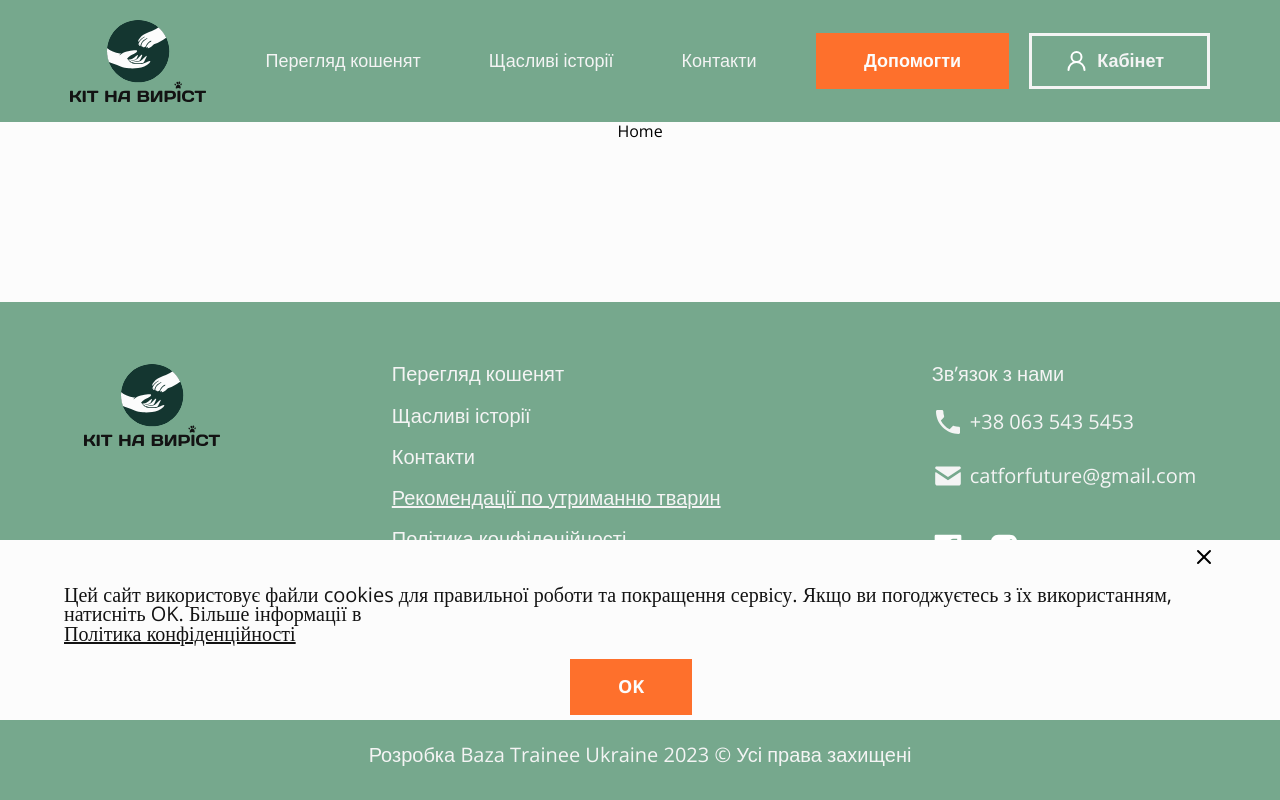
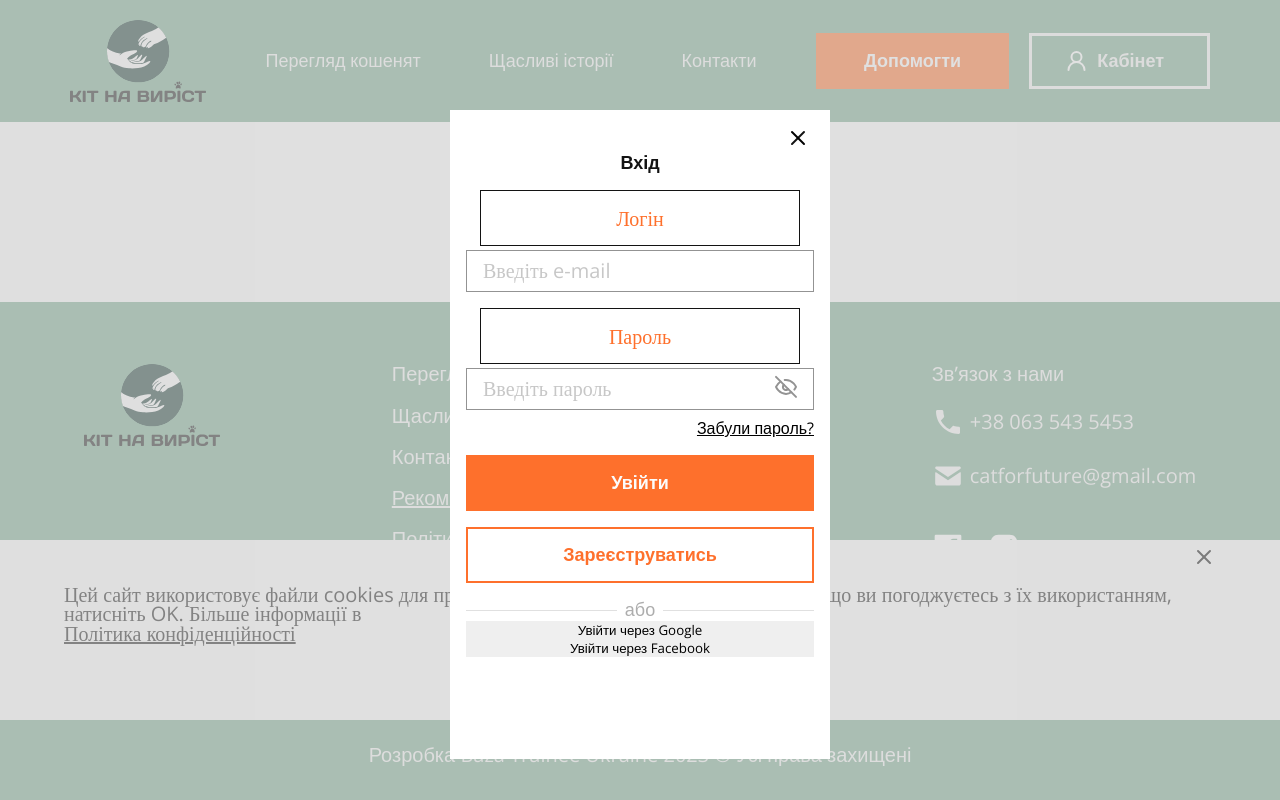
Before and after one commit to baza-trainee/cat_for_future, a React (Vite) app: page / in a window 1280 px wide. Both pictures are taken after a click on the button "Вхід". Built offline with nearby package versions, Linux system fonts and the light colour scheme.

Commit message:
feat/add open-close Login popup functionality and styles for animation this popup

```diff
--- a/src/components/Header/Header.tsx
+++ b/src/components/Header/Header.tsx
@@ -12,13 +12,15 @@ import { ReactComponent as BurgerMenuClose } from 'src/assets/icons/header/burge
 
 interface HeaderProps {
 	onOpenModalDonate: () => void;
+	onOpenLoginWindow: (boolean: boolean) => void;
 }
-const Header: React.FC<HeaderProps> = ({ onOpenModalDonate }) => {
+const Header: React.FC<HeaderProps> = ({ onOpenModalDonate, onOpenLoginWindow }) => {
 	const [isLogin, setIsLogin] = useState<boolean>(false);
 	const [isOpenBurgerMenu, setIsOpenBurgerMenu] = useState<boolean>(false);
 
 	const handleIsLogin = () => {
 		setIsLogin((prev) => !prev);
+		!isLogin ? onOpenLoginWindow(true) : null;
 	};
 
 	const handleIsOpenBurgerMenu = () => {
--- a/src/components/Layout/Layout.tsx
+++ b/src/components/Layout/Layout.tsx
@@ -5,9 +5,11 @@ import Header from '../Header/Header';
 import Footer from '../Footer/Footer';
 import CookieConsentBanner from '../CookieConsentBanner/CookieConsentBanner';
 import ModalDonate from '../ModalDonate/ModalDonate';
+import Login from '../Login/Login';
 
 const Layout: React.FC = () => {
 	const [isModalOpen, setIsModalOpen] = useState<boolean>(false);
+	const [isLoginWindOpen, setIsLoginWindOpen] = useState<boolean>(false);
 
 	const openModal = () => {
 		setIsModalOpen(true);
@@ -21,7 +23,8 @@ const Layout: React.FC = () => {
 		<div className={s.wrapper}>
 			<CookieConsentBanner />
 			{isModalOpen && <ModalDonate onClose={closeModal} />}
-			<Header onOpenModalDonate={openModal} />
+			<Login onCloseLoginWindow={setIsLoginWindOpen} isLoginWindOpen={isLoginWindOpen} />
+			<Header onOpenModalDonate={openModal} onOpenLoginWindow={setIsLoginWindOpen} />
 			<main className={s.main}>
 				<Outlet />
 			</main>
--- a/src/components/Login/Login.module.scss
+++ b/src/components/Login/Login.module.scss
@@ -2,10 +2,16 @@
 @use 'src/styles/mixins' as *;
 
 .login {
-	position: relative;
-	z-index: 1100;
+	visibility: hidden;
+	opacity: 0;
+	transition: all 0.3s ease-in-out;
+	&_active {
+		opacity: 1;
+		visibility: visible;
+	}
 	&_overlay {
 		position: fixed;
+		z-index: 1100;
 		width: 100%;
 		height: 100%;
 		top: 0;
--- a/src/components/Login/Login.tsx
+++ b/src/components/Login/Login.tsx
@@ -15,8 +15,19 @@ const secondaryBtnStyle = {
 	backgroundColor: 'transparent'
 }
 
-const Login: FC = () => {
+interface LoginProps {
+	onCloseLoginWindow: (boolean: boolean) => void;
+	isLoginWindOpen: boolean;
+}
+
+const Login: FC<LoginProps> = ({ onCloseLoginWindow, isLoginWindOpen }) => {
 	const [onShowPass, setOnShowPass] = useState<boolean>(false);
+
+	const handleCloseLoginWind = (e: React.MouseEvent<HTMLDivElement, MouseEvent>) => {
+		if (e.target === e.currentTarget) {
+			onCloseLoginWindow(false);
+		}
+	};
 
 	const eye = !onShowPass ? <svg
 		className={s.login__inputImg}
@@ -55,16 +66,33 @@ const Login: FC = () => {
 			strokeLinecap="round"
 			strokeLinejoin="round"
 		/>
-	</svg> : <svg className={s.login__inputImg} onClick={() => setOnShowPass(false)} width="24" height="24" viewBox="0 0 24 24" fill="none" xmlns="http://www.w3.org/2000/svg">
-		<path d="M2 12C2 12 5 5 12 5C19 5 22 12 22 12C22 12 19 19 12 19C5 19 2 12 2 12Z" stroke="#939393" stroke-width="2" strokeLinecap="round" strokeLinejoin="round" />
-		<path d="M12 15C13.6569 15 15 13.6569 15 12C15 10.3431 13.6569 9 12 9C10.3431 9 9 10.3431 9 12C9 13.6569 10.3431 15 12 15Z" stroke="#939393" strokeWidth="2" strokeLinecap="round" strokeLinejoin="round" />
-	</svg>;
-
+	</svg>
+		: <svg
+			className={s.login__inputImg}
+			onClick={() => setOnShowPass(false)}
+			width="24"
+			height="24"
+			viewBox="0 0 24 24" fill="none" xmlns="http://www.w3.org/2000/svg">
+			<path
+				d="M2 12C2 12 5 5 12 5C19 5 22 12 22 12C22 12 19 19 12 19C5 19 2 12 2 12Z"
+				stroke="#939393"
+				strokeWidth="2"
+				strokeLinecap="round"
+				strokeLinejoin="round"
+			/>
+			<path
+				d="M12 15C13.6569 15 15 13.6569 15 12C15 10.3431 13.6569 9 12 9C10.3431 9 9 10.3431 9 12C9 13.6569 10.3431 15 12 15Z"
+				stroke="#939393"
+				strokeWidth="2"
+				strokeLinecap="round"
+				strokeLinejoin="round"
+			/>
+		</svg>;
 
 	return (
-		<div className={clsx(s.login_overlay, s.login)}>
+		<div className={isLoginWindOpen ? clsx(s.login_overlay, s.login, s.login_active) : clsx(s.login_overlay, s.login)} onClick={handleCloseLoginWind}>
 			<div className={s.login__content}>
-				<img className={s.login__closeImg} src={closeBtn} alt="Close button" />
+				<img className={s.login__closeImg} onClick={() => onCloseLoginWindow(false)} src={closeBtn} alt="Close button" />
 
 				<h2 className={s.login__title}>Вхід</h2>
 
```
